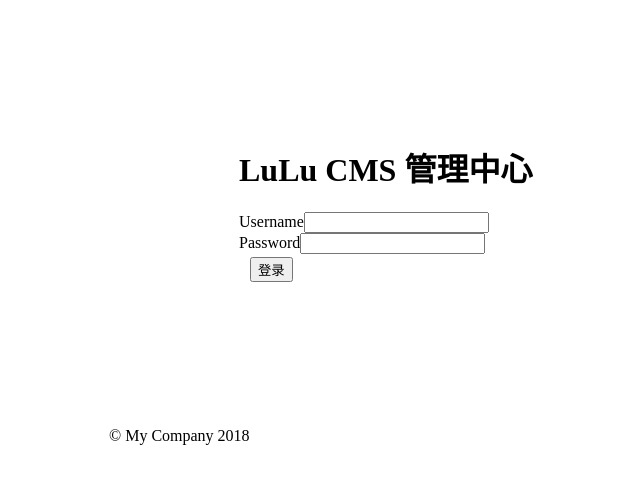
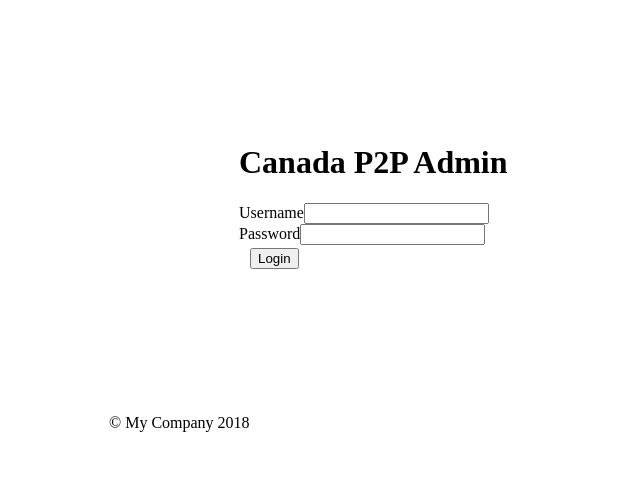
Before and after one commit to flourishlily/canadapp, a Yii app: template backend/views/admin/login.php in a window 1280 px wide. Shown: the top 484 px of the page, without its empty margins (234-874 px from the left). Run offline with PHP 8.4 and a stand-in for Yii, Linux system fonts and the light colour scheme; the template is opened without the code that fills it, so the values that code supplies are empty; form fields are guessed from the names that the template uses; some libraries are stand-ins or nearby versions.

Commit message:
change name

```diff
--- a/backend/views/admin/login.php
+++ b/backend/views/admin/login.php
@@ -21,7 +21,7 @@ AppAsset::register($this);
 <html lang="<?= Yii::$app->language ?>">
 <head>
 	<meta charset="<?= Yii::$app->charset ?>"/>
-	<title>登录管理中心——LuLu CMS</title>
+	<title>Login Admin Center——Canada P2P</title>
 	<?php $this->head() ?>
 </head>
 <body style="height: auto;">
@@ -30,7 +30,7 @@ AppAsset::register($this);
 		<tr>
 
 			<td valign="top">
-			<h1>LuLu CMS 管理中心</h1>
+			<h1>Canada P2P Admin</h1>
 			<div>
 			<?php $form = ActiveForm::begin([
 					'id' => 'login-form',
@@ -46,7 +46,7 @@ AppAsset::register($this);
 					<tr class="form-group">
 						<td class="hAlign_left padding_r10" style="border: none;">&nbsp;</td>
 						<td style="border: none;">
-							<?= Html::submitButton('登录', ['class' => 'btn btn-primary']) ?>
+							<?= Html::submitButton('Login', ['class' => 'btn btn-primary']) ?>
 						</td>
 					</tr>
 				</table>
```
